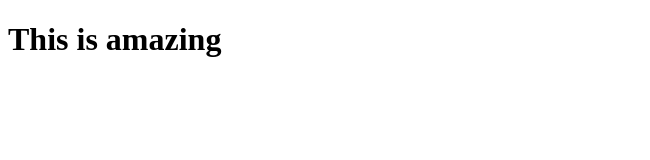
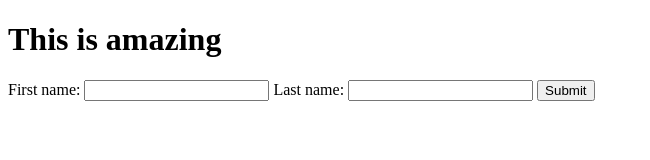
Before and after one commit to jooheeh114/Trial1, a website: page public/index.html in a window 1280 px wide. Shown: the whole page, without its empty margins (0-650 px from the left). Drawn offline with nearby package versions, Linux system fonts and the light colour scheme.

Commit message:
submitbutton

```diff
--- a/public/index.html
+++ b/public/index.html
@@ -1,8 +1,18 @@
 <!DOCTYPE html>
 <html>
-<head>
-</head>
-<body>
-<h1>This is amazing </h1>
-</body>
+	<head>
+
+	</head>
+	<body>
+		<h1>This is amazing </h1>
+			<form id = "guestbookform">
+				<label>First name: <input type="text" name="firstname" id = "firstname" /></label>
+				<label>Last name: <input type="text" name="lastname" id = "lastname"/></label>
+
+				<input type="submit" value="Submit" id = "guestbookformsubmit">
+
+			</form>
+<script src = "https://code.jquery.com/jquery-2.1.1.min.js"> </script>
+<script src = "main.js"> </script>
+	</body>
 </html>
```
